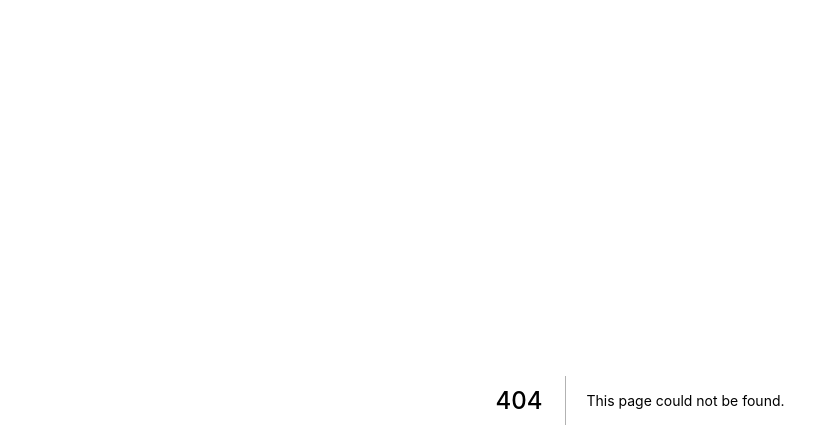
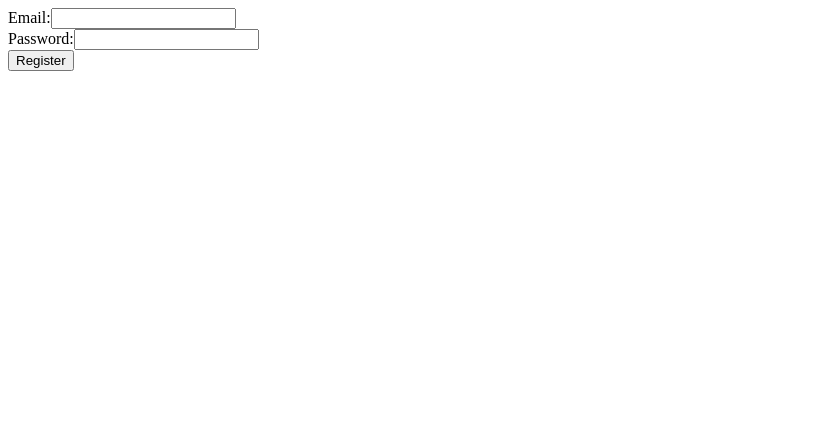
Before and after one commit to start-tree/web, a Next.js app: page /login in a window 1280 px wide. Before the commit this address had no page. Shown: the top 448 px of the page, without its empty margins (0-839 px from the left). Built offline with nearby package versions, Linux system fonts and the light colour scheme.

Commit message:
Add login page

```diff
--- /dev/null
+++ b/src/pages/login.tsx
@@ -0,0 +1,65 @@
+import React, { useState } from "react";
+import { gql, useMutation } from "@apollo/client";
+
+const loginMutation = gql`
+  mutation Login($input: LoginInput!) {
+    login(input: $input) {
+      token
+      user {
+        id
+        email
+      }
+    }
+  }
+`;
+
+const Login = () => {
+  const [login, data] = useMutation(loginMutation);
+  const [form, setForm] = useState({});
+
+  console.log(data);
+
+  return (
+    <div>
+      <form
+        onSubmit={e => {
+          e.preventDefault();
+
+          login({ variables: { input: form } });
+        }}
+      >
+        <div>
+          <label htmlFor="email">Email:</label>
+          <input
+            type="text"
+            name="email"
+            onChange={e => {
+              setForm({
+                ...form,
+                [e.currentTarget.name]: e.currentTarget.value
+              });
+            }}
+          />
+        </div>
+        <div>
+          <label htmlFor="password">Password:</label>
+          <input
+            type="password"
+            name="password"
+            onChange={e => {
+              setForm({
+                ...form,
+                [e.currentTarget.name]: e.currentTarget.value
+              });
+            }}
+          />
+        </div>
+        <div>
+          <button type="submit">Register</button>
+        </div>
+      </form>
+    </div>
+  );
+};
+
+export default Login;
```
